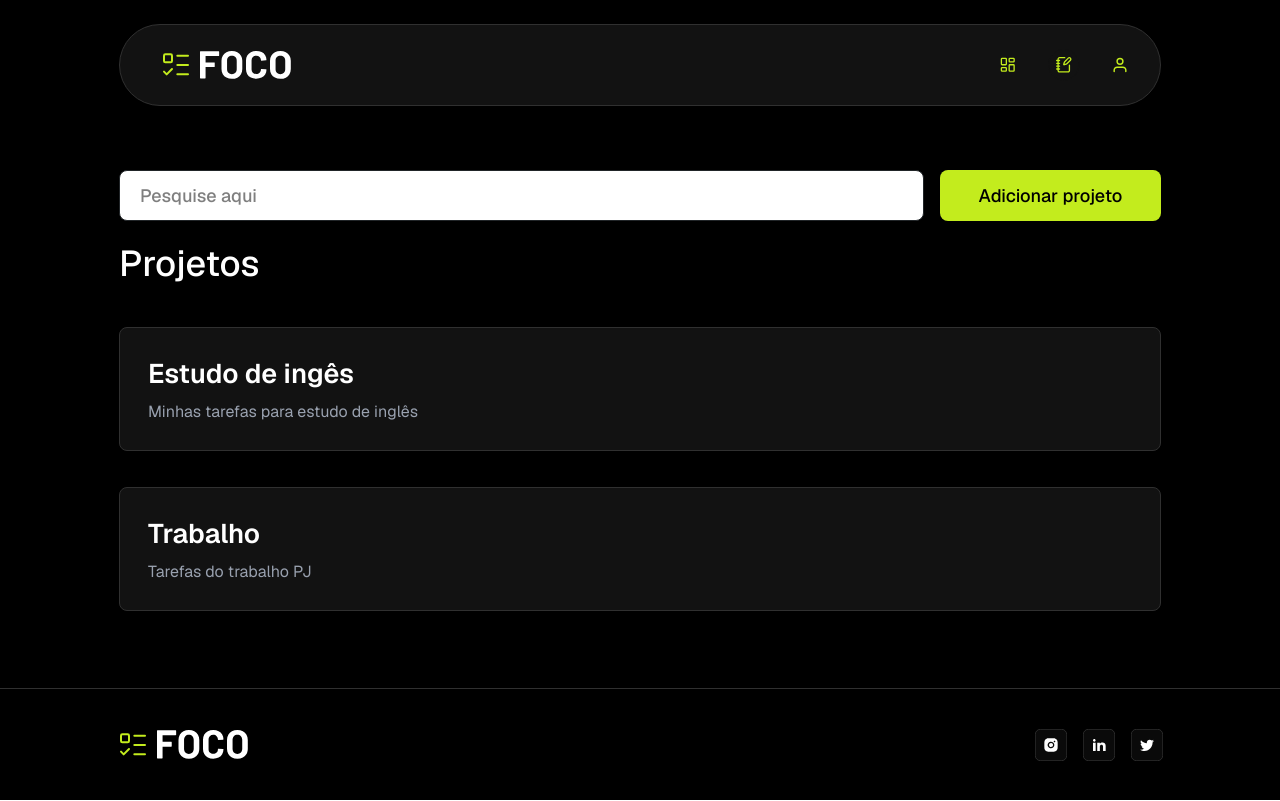
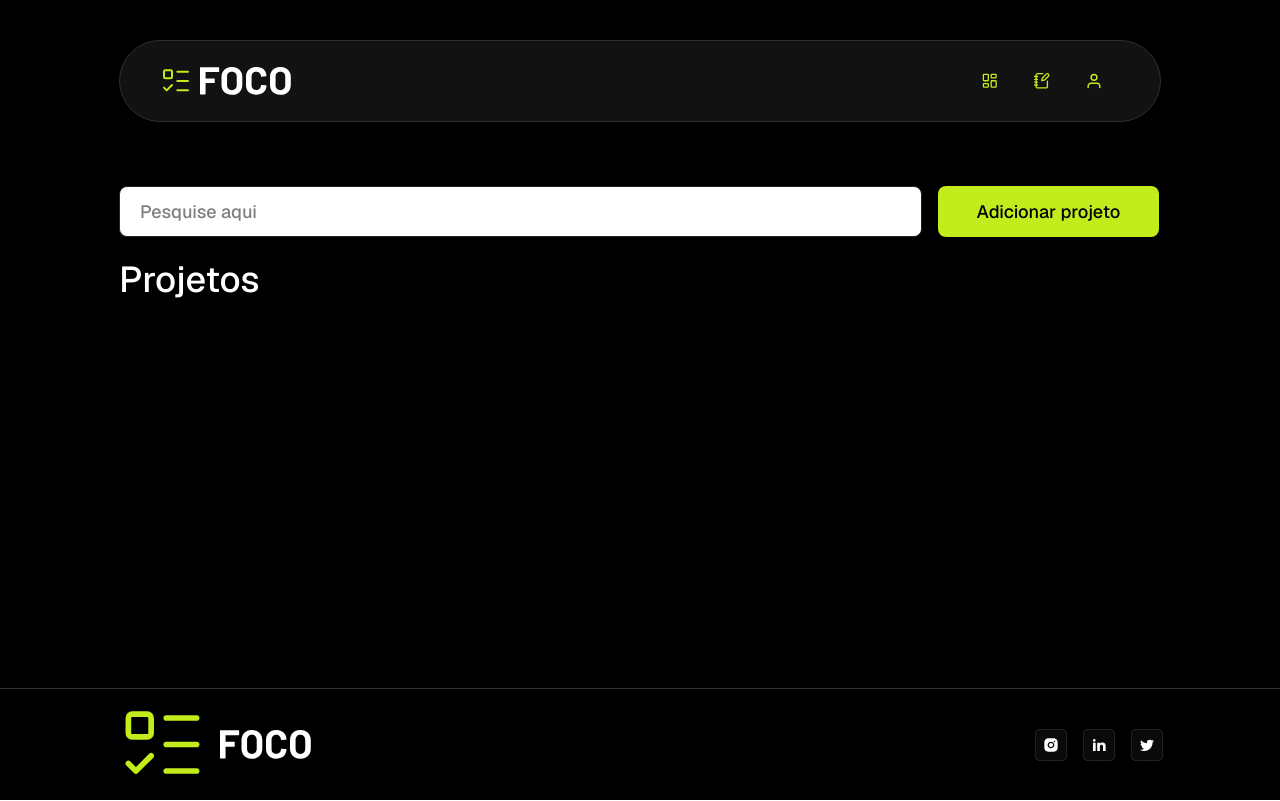
Before and after one commit to Tiodevs/hackathon-boticario-front, a Next.js app: page /projects in a window 1280 px wide. Built offline with nearby package versions, Linux system fonts and the light colour scheme; sample sign-in values are in the browser's storage.

Commit message:
feat(Projects): ajuste da pagina de projetos. header e footer ajustado.

```diff
--- a/src/app/projects/page.tsx
+++ b/src/app/projects/page.tsx
@@ -1,59 +1,169 @@
+'use client'
+
+import { useState } from "react";
 import { ProtectedRoute } from "@/components/auth/ProtectedRoute";
 import Footer from "@/components/ui/Footer";
 import Header from "@/components/ui/Header";
-import Image from "next/image";
 
 export default function ProjectsPage() {
+  const [showModal, setShowModal] = useState(false);
+  const [titulo, setTitulo] = useState("");
+  const [descricao, setDescricao] = useState("");
+  const [loading, setLoading] = useState(false);
+
+  // Lista de projetos
+  const [projetos, setProjetos] = useState([]);
+
+  async function handleSave(e) {
+    e.preventDefault();
+    setLoading(true);
+
+    // Simulando POST API
+    try {
+      // Adiciona o projeto direto no estado
+      const novoProjeto = {
+        id: Date.now(),
+        titulo,
+        descricao,
+      };
+
+      setProjetos(prev => [...prev, novoProjeto]);
+
+      setTitulo("");
+      setDescricao("");
+      setShowModal(false);
+
+
+      const res = await fetch("/api/projetos", {
+        method: "POST",
+        headers: { "Content-Type": "application/json" },
+        body: JSON.stringify({ titulo, descricao }),
+      });
+
+      if (!res.ok) {
+        console.error("Erro ao salvar projeto");
+      }
+    } catch (error) {
+      console.error("Erro ao salvar projeto:", error);
+
+    } finally {
+      setLoading(false);
+    }
+  }
+
+  // Deletar projeto
+  function handleDelete(id) {
+    setProjetos(prev => prev.filter(p => p.id !== id));
+  }
+
   return (
     <ProtectedRoute>
-      <div className="min-h-screen bg-black flex flex-col justify-between font-sans">
-        <div className="flex flex-col items-center gap-16 pt-6 px-20 md:px-24 sm:px-6 flex-1 w-full">
+      <div className="relative min-h-screen bg-black flex flex-col justify-between font-sans">
+
+        <div className="flex flex-col items-center gap-16 pt-6 px-4 md:px-24 sm:px-6 flex-1 w-full">
           <Header />
 
           <main className="flex flex-col items-start gap-4 w-full max-w-[1042px]">
+
             <section className="flex w-full items-start gap-4 flex-wrap md:flex-nowrap">
-              <div className="flex w-[803px] max-w-full h-[51px] px-5 py-2.5 justify-between items-center gap-7 rounded-lg border border-[#212528] bg-white grow">
-                <div className="flex items-center w-full">
+              <div className="flex w-full md:w-[803px] h-[51px] px-5 py-2.5 justify-between items-center gap-7 rounded-lg border border-[#212528] bg-white">
                 <input
                   type="text"
                   placeholder="Pesquise aqui"
-                    className="grow border-none outline-none text-black text-lg font-medium placeholder:text-black/50 font-barlow"
+                  className="grow border-none outline-none text-black text-lg font-medium placeholder:text-black/50"
                 />
+              </div>
 
-                </div>
-              </div>
-              <button className="w-[221px] max-w-full h-[51px] bg-[#C3EC1D] text-black font-barlow font-medium text-lg rounded-lg flex items-center justify-center cursor-pointer hover:opacity-90 transition">
+              <button
+                onClick={() => setShowModal(true)}
+                className="w-full md:w-[221px] h-[51px] bg-[#C3EC1D] text-black font-medium text-lg rounded-lg hover:opacity-90 transition"
+              >
                 Adicionar projeto
               </button>
             </section>
 
             <section className="flex flex-col items-start gap-9 w-full">
-              <h1 className="w-full text-white font-barlow font-medium text-[36px] m-0">
-                Projetos
-              </h1>
-              <div className="flex flex-col items-start gap-9 w-full">
-                <div className="flex min-w-[222px] p-7 flex-col items-start gap-2.5 w-full rounded-lg border border-[#303030] bg-[#121212] cursor-pointer transition-colors duration-200 hover:border-[#C3EC1D]">
-                  <h2 className="text-white font-sans font-semibold text-[27px] leading-9 m-0">
-                    Estudo de ingês
-                  </h2>
-                  <p className="text-gray-400 font-sans font-normal text-base leading-5 m-0">
-                    Minhas tarefas para estudo de inglês
-                  </p>
+              <h1 className="text-white font-medium text-[36px]">Projetos</h1>
+
+              <div className="flex flex-col items-start gap-4 w-full">
+
+                {projetos.map((proj) => (
+                  <div
+                    key={proj.id}
+                    className="p-7 flex flex-col gap-2.5 w-full rounded-lg border border-[#303030] bg-[#121212] hover:border-[#C3EC1D] transition"
+                  >
+                    <div className="flex items-center w-full">
+                      <h2 className="text-white font-semibold text-[27px]">{proj.titulo}</h2>
+                      <button
+                        className="ml-auto text-red-400 hover:text-red-600 text-xl transition"
+                        onClick={() => handleDelete(proj.id)}
+                        title="Excluir projeto"
+                      >
+                        🗑️
+                      </button>
                     </div>
-                <div className="flex min-w-[222px] p-7 flex-col items-start gap-2.5 w-full rounded-lg border border-[#303030] bg-[#121212] cursor-pointer transition-colors duration-200 hover:border-[#C3EC1D]">
-                  <h2 className="text-white font-sans font-semibold text-[27px] leading-9 m-0">
-                    Trabalho
-                  </h2>
-                  <p className="text-gray-400 font-sans font-normal text-base leading-5 m-0">
-                    Tarefas do trabalho PJ
-                  </p>
+                    <p className="text-gray-400 text-base">{proj.descricao}</p>
                   </div>
+                ))}
+
               </div>
             </section>
           </main>
         </div>
 
         <Footer />
+
+        {/* Overlay */}
+        {showModal && (
+          <div className="fixed inset-0 bg-black/70 backdrop-blur-sm z-[998]" />
+        )}
+
+        {/* Modal */}
+        {showModal && (
+          <div className="fixed inset-0 flex items-center justify-center z-[999]">
+            <div className="bg-[#191919] rounded-2xl shadow-xl px-8 py-10 w-[90vw] max-w-lg">
+
+              <h2 className="mb-6 text-white text-center font-bold text-xl">
+                ADICIONAR PROJETO
+              </h2>
+
+              <form className="flex flex-col gap-4" onSubmit={handleSave}>
+                <input
+                  type="text"
+                  placeholder="Título"
+                  value={titulo}
+                  onChange={(e) => setTitulo(e.target.value)}
+                  className="w-full px-4 py-2 rounded bg-white text-black"
+                  required
+                />
+
+                <textarea
+                  placeholder="Descrição"
+                  value={descricao}
+                  onChange={(e) => setDescricao(e.target.value)}
+                  className="w-full px-4 py-2 rounded h-24 resize-none bg-white text-black"
+                  required
+                />
+
+                <button
+                  type="submit"
+                  disabled={loading}
+                  className="w-full h-11 rounded bg-[#C3EC1D] text-black hover:opacity-90 transition"
+                >
+                  {loading ? "Salvando..." : "SALVAR"}
+                </button>
+
+                <button
+                  type="button"
+                  className="w-full h-11 rounded bg-[#303030] text-white"
+                  onClick={() => setShowModal(false)}
+                >
+                  CANCELAR
+                </button>
+              </form>
+            </div>
+          </div>
+        )}
       </div>
     </ProtectedRoute>
   );
--- a/src/components/ui/Footer.tsx
+++ b/src/components/ui/Footer.tsx
@@ -2,25 +2,22 @@ import Image from "next/image";
 
 export default function Footer() {
   return (
-    <div className="flex w-full h-28 px-28 md:px-24 sm:px-6 justify-center items-center border-t border-[#303030] mt-11">
+    <div className="hidden md:flex w-full h-28 px-24 justify-center items-center border-t border-[#303030] mt-11">
       <div className="flex h-28 justify-between items-center flex-1 max-w-[1046px] w-full">
-        {/* Agrupe os logos lado a lado */}
-        <div className="flex items-center gap-2">
-          <Image src="/list-todo 1.svg" alt="Logo lista de tarefas" width={32} height={32} />
+
+        {/* LOGOS JUNTOS (lado a lado) */}
+        <div className="flex items-center gap-3">
+          <Image src="/list-todo 1.svg" alt="Logo lista de tarefas" width={91} height={20} />
           <Image src="/FOCO.svg" alt="Logo FOCO" width={91} height={20} />
         </div>
 
-        <div className="flex items-center gap-4 flex-wrap justify-center">
-          <button>
-            <Image src="/instagram.svg" alt="Ícone Instagram" width={32} height={32} />
-          </button>
-          <button>
-            <Image src="/linkedin.svg" alt="Ícone LinkedIn" width={32} height={32} />
-          </button>
-          <button>
-            <Image src="/x.svg" alt="Ícone Twitter" width={32} height={32} />
-          </button>
+        {/* ÍCONES SOCIAIS */}
+        <div className="flex items-center gap-4">
+          <Image src="/instagram.svg" alt="Instagram" width={32} height={32} />
+          <Image src="/linkedin.svg" alt="LinkedIn" width={32} height={32} />
+          <Image src="/x.svg" alt="Twitter" width={32} height={32} />
         </div>
+
       </div>
     </div>
   );
--- a/src/components/ui/Header.tsx
+++ b/src/components/ui/Header.tsx
@@ -3,31 +3,51 @@ import Link from "next/link";
 
 export default function Header() {
     return (
-        <div className="flex w-full max-w-[1042px] p-3.5 pl-10 justify-between items-center rounded-[87px] border border-[#303030] bg-[#121212]">
+        <div
+            className="
+                flex items-center border border-[#303030] bg-[#121212] rounded-[87px]
 
+                /* --- MOBILE --- */
+                mx-auto mt-4 p-2
+                w-auto                    /* 🟢 se ajusta ao conteúdo */
+                justify-center            /* 🟢 ícones centralizados */
 
-            {/* Logo FOCO */}
-            <div className="flex items-center gap-2">
+                /* --- DESKTOP --- */
+                md:w-full md:max-w-[1042px]
+                md:px-10 md:py-3.5
+                md:justify-between
+            "
+        >
+
+            {/* Logo (aparece apenas no desktop) */}
+            <div className="hidden md:flex items-center gap-2">
                 <Image src="/list-todo 1.svg" alt="" width={32} height={32} />
                 <Image src="/FOCO.svg" alt="" width={91} height={20} />
             </div>
 
+            {/* ÍCONES (mobile: centralizados e com container que se ajusta) */}
+            <nav
+                className="
+                    flex items-center gap-5
+                    p-0
 
-            <nav className="flex items-center gap-6 rounded-87 p-2.5">
+                    /* Ajuste para tamanho perfeito no mobile */
+                    scale-90
 
-                <button className="flex p-0 rounded-full border-none bg-transparent cursor-pointer hover:bg-yellow-400/10 transition w-8 h-8 items-center justify-center">
-                    <Image src="/frame 6.svg" alt="Ícone menu" width={32} height={32} />
+                    md:scale-100 md:p-2.5
+                "
+            >
+                <button className="flex w-8 h-8 items-center justify-center rounded-full hover:bg-yellow-400/10 transition">
+                    <Image src="/frame 6.svg" width={32} height={32} alt="Menu" />
                 </button>
 
-                <button className="flex p-0 rounded-full border-none bg-transparent cursor-pointer hover:bg-yellow-400/10 transition w-8 h-8 items-center justify-center">
-
-                    <Image src="/frame 4.svg" alt="Frame 4" width={32} height={32} />
+                <button className="flex w-8 h-8 items-center justify-center rounded-full hover:bg-yellow-400/10 transition">
+                    <Image src="/frame 4.svg" width={32} height={32} alt="Config" />
                 </button>
 
-
                 <Link href="/profile">
-                    <button className="flex p-0 rounded-full border-none bg-transparent cursor-pointer hover:bg-yellow-400/10 transition w-8 h-8 items-center justify-center">
-                        <Image src="/frame 7.svg" alt="Perfil" width={32} height={32} />
+                    <button className="flex w-8 h-8 items-center justify-center rounded-full hover:bg-yellow-400/10 transition">
+                        <Image src="/frame 7.svg" width={32} height={32} alt="Perfil" />
                     </button>
                 </Link>
             </nav>
```
Lines whose indentation alone changed are shown as unchanged.
